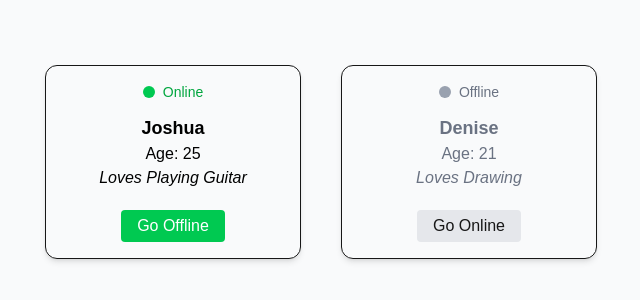
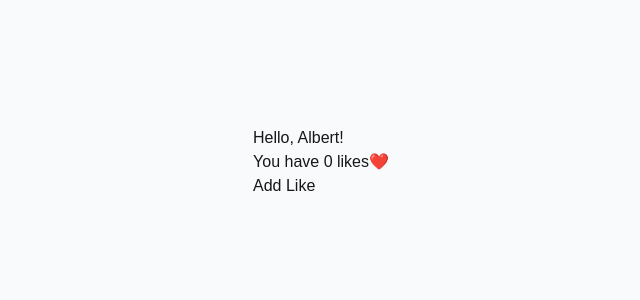
Before and after one commit to kyoshie/practice, a Next.js app: page / in a window 1280 px wide. Shown: the part 238-538 px from the top of the page, without its empty margins (319-959 px from the left). Built offline with nearby package versions, Linux system fonts and the light colour scheme.

Commit message:
chore: practice use state and props

```diff
--- a/src/app/page.tsx
+++ b/src/app/page.tsx
@@ -1,37 +1,24 @@
 'use client'
-import ProfileCard from "@/components/profile-card";
 
-  const Person = [
-    {
-  name: "Joshua",
-    age: 25,
-    hobby: "Playing Guitar",
-    isOnline: true
-    },
-     {
-  name: "Denise",
-    age: 21,
-    hobby: "Drawing",
-    isOnline: false
-    },
-]
+import LikeCounter from "@/components/like-counter";
+import { useState } from "react";
 
 export default function Home() {
+  const [count, setCount] = useState(0)
+  const username = "Albert"
+
+  const handleLike = (): void => {
+    setCount(count + 1)
+  }
+
 
   return (
     <div className="min-h-screen flex flex-row gap-10 items-center justify-center bg-gray-50 p-6">
-
-      {Person.map((person, index) =>(
-          <ProfileCard
-          key={index}
-          name={person.name}
-          age={person.age}
-           hobby={person.hobby}
-             isOnline={person.isOnline}
-          />
-      ) )}
-
-
+      <LikeCounter
+        username={username}
+        count={count}
+        onLike={handleLike}
+      />
     </div>
   );
 }
--- /dev/null
+++ b/src/components/like-counter.tsx
@@ -0,0 +1,17 @@
+'use client'
+
+type user = {
+    username: string,
+    count: number
+    onLike: () => void
+}
+
+export default function LikeCounter({username, count, onLike}:user) {
+    return(
+        <div className="">
+            <p>Hello, {username}!</p>
+            <p>You have {count} likes❤️</p>
+            <button onClick={onLike}>Add Like</button>
+        </div>
+    )
+}
```
